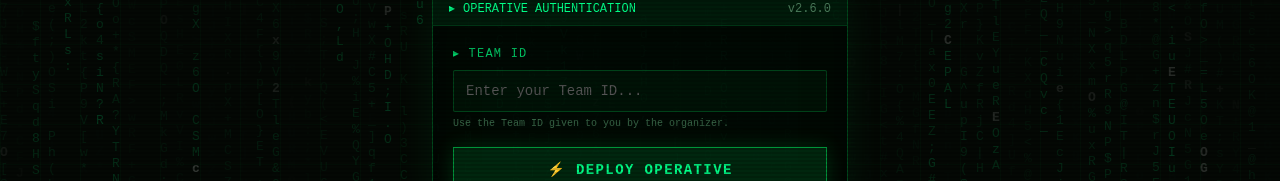
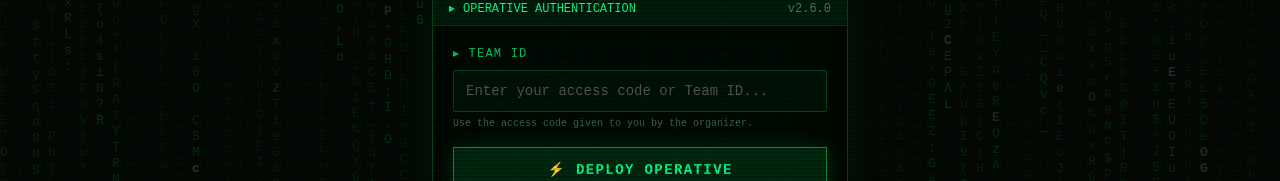
Before and after one commit to Dwarak18/DataLabyrinth, a Next.js app in the folder frontend/: page /level2 in a window 1280 px wide. Shown: the part 356-537 px from the top of the page. Built offline with nearby package versions, Linux system fonts and the light colour scheme; no server answers.

Commit message:
here we go aghain 2

```diff
--- a/frontend/app/level2/page.tsx
+++ b/frontend/app/level2/page.tsx
@@ -175,7 +175,7 @@ export default function LobbyPage() {
                 type="text"
                 value={teamId}
                 onChange={(e) => setTeamId(e.target.value)}
-                placeholder="Enter your Team ID..."
+                placeholder="Enter your access code or Team ID..."
                 className="w-full font-mono text-sm px-3 py-2.5 rounded-sm transition-all"
                 style={{
                   background: 'rgba(0,255,100,0.04)',
@@ -189,7 +189,7 @@ export default function LobbyPage() {
                 spellCheck={false}
               />
               <p className="font-mono text-[10px] mt-1" style={{ color: '#3a6a4a' }}>
-                Use the Team ID given to you by the organizer.
+                Use the access code given to you by the organizer.
               </p>
             </div>
 
```
Also changed, not shown: 1 other file (tests, documents, lock files or other folders).
